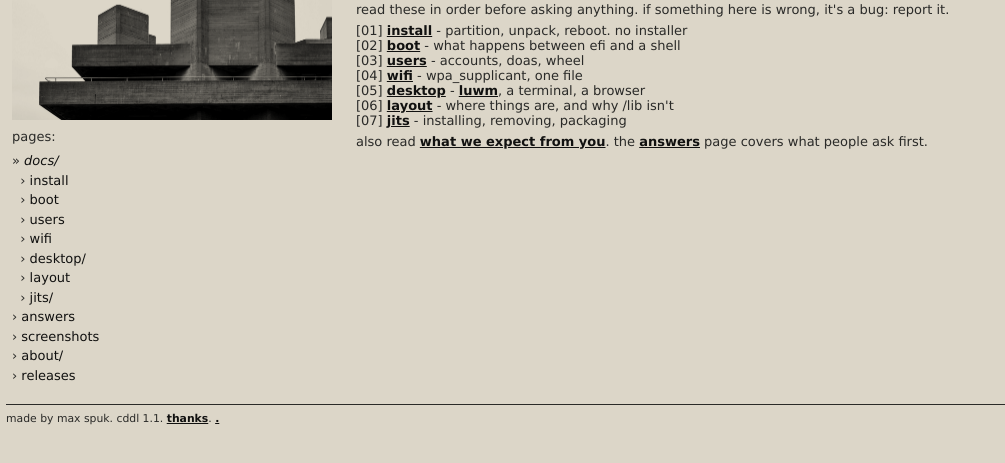
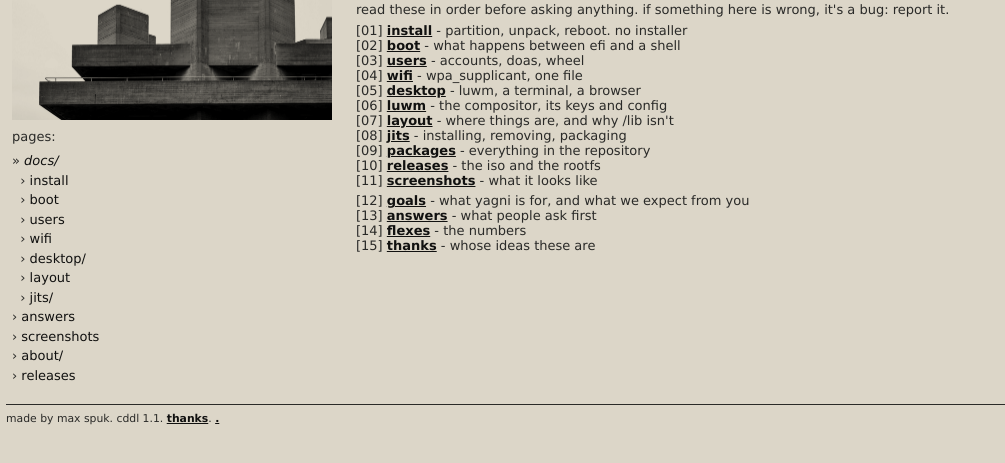
Before and after one commit to yagnilinux/yagnilinux.github.io, a plain HTML site: page docs.html in a window 1280 px wide. Shown: the part 117-580 px from the top of the page, without its empty margins (0-1005 px from the left). Drawn offline with Linux system fonts and the light colour scheme.

Commit message:
docs index

```diff
--- a/docs.html
+++ b/docs.html
@@ -59,10 +59,18 @@ hr { border: 0; border-top: 1px solid #2a2a28; }
 [02] <a href="boot.html">boot</a> - what happens between efi and a shell<br>
 [03] <a href="users.html">users</a> - accounts, doas, wheel<br>
 [04] <a href="wifi.html">wifi</a> - wpa_supplicant, one file<br>
-[05] <a href="desktop.html">desktop</a> - <a href="luwm/index.html">luwm</a>, a terminal, a browser<br>
-[06] <a href="layout.html">layout</a> - where things are, and why /lib isn't<br>
-[07] <a href="jits.html">jits</a> - installing, removing, packaging</p>
-<p>also read <a href="goals.html#expect">what we expect from you</a>. the <a href="faq.html">answers</a> page covers what people ask first.</p>
+[05] <a href="desktop.html">desktop</a> - luwm, a terminal, a browser<br>
+[06] <a href="luwm/index.html">luwm</a> - the compositor, its keys and config<br>
+[07] <a href="layout.html">layout</a> - where things are, and why /lib isn't<br>
+[08] <a href="jits.html">jits</a> - installing, removing, packaging<br>
+[09] <a href="packages.html">packages</a> - everything in the repository<br>
+[10] <a href="releases.html">releases</a> - the iso and the rootfs<br>
+[11] <a href="screenshots.html">screenshots</a> - what it looks like</p>
+<p>[12] <a href="goals.html">goals</a> - what yagni is for, and what we expect from you<br>
+[13] <a href="faq.html">answers</a> - what people ask first<br>
+[14] <a href="flexes.html">flexes</a> - the numbers<br>
+[15] <a href="thanks.html">thanks</a> - whose ideas these are</p>
+
 </td>
 </tr></table>
 <hr noshade size="1">
```
Also changed, not shown: index.html (+1 -1 lines), releases.html (+5 -5 lines).
